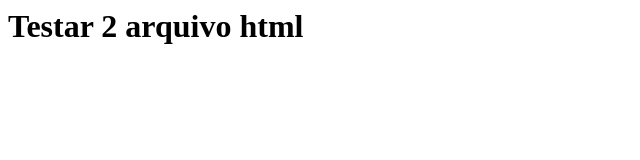
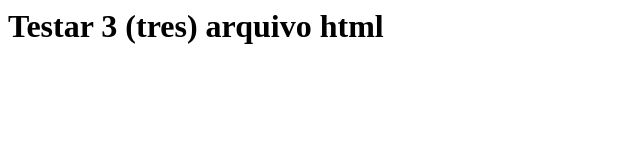
Before and after one commit to marcos123MMA/treinaweb-treinaweb-git-fundanentos, a plain HTML site: page index.html in a window 1280 px wide. Shown: the whole page, without its empty margins (0-640 px from the left). Drawn offline with Linux system fonts and the light colour scheme.

Commit message:
adicionando uma terceira branche

```diff
--- a/index.html
+++ b/index.html
@@ -1 +1 @@
-<h1>Testar 2 arquivo html</h1>
+<h1>Testar 3 (tres) arquivo html</h1>
```
